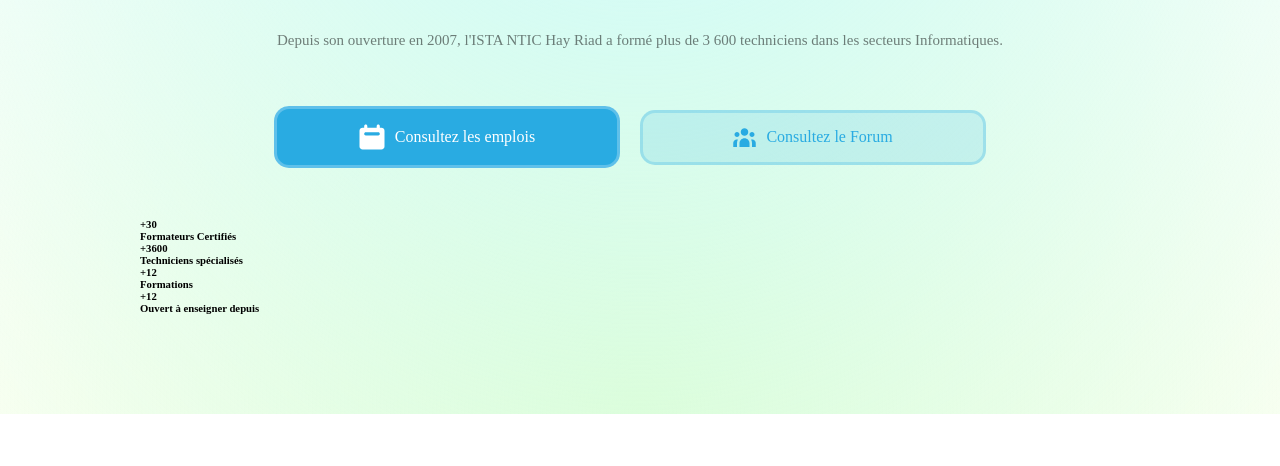
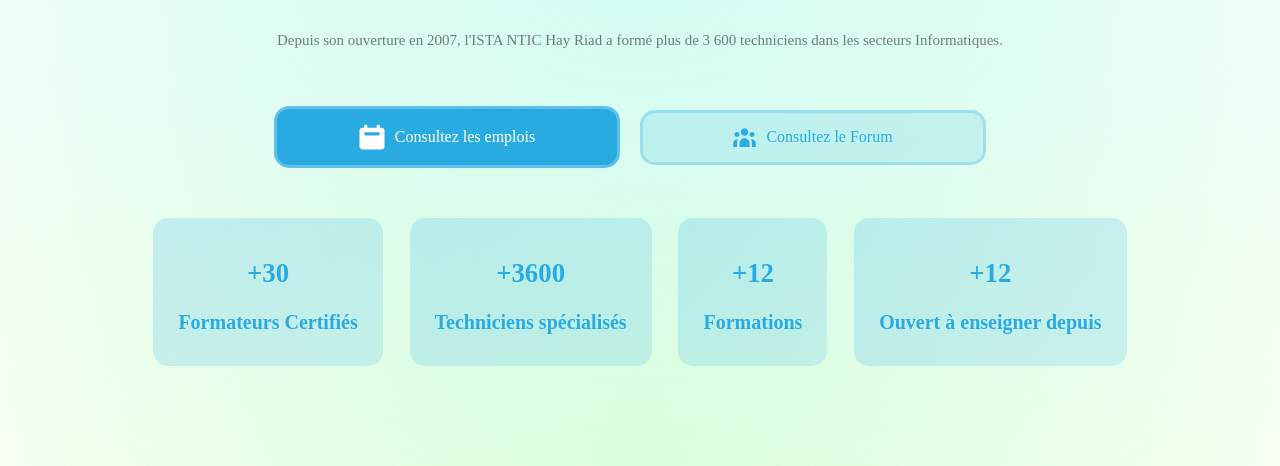
Before and after one commit to Andramed/landing, a plain HTML site: page index.html in a window 1280 px wide. Shown: the part 401-867 px from the top of the page. Before the commit the page ends 815 px from the top, so only its background shows below. Drawn offline with Linux system fonts and the light colour scheme.

Commit message:
added first section

```diff
--- a/index.html
+++ b/index.html
@@ -51,23 +51,26 @@
 				</li>
 			</ul>
 		</div>
+		<section class="cards">
 			<div class="cards-first-section">
 				<h6>+30</h6>
-			<h6>Formateurs Certifiés</h6>
+				<h6 class="cards-text">Formateurs Certifiés</h6>
 			</div>
 			<div class="cards-first-section">
 				<h6>+3600</h6>
-			<h6>Techniciens spécialisés</h6>
+				<h6 class="cards-text">Techniciens spécialisés</h6>
 			</div>
 			<div class="cards-first-section">
 				<h6>+12</h6>
-			<h6>Formations</h6>
+				<h6 class="cards-text">Formations</h6>
 			</div>
 			<div class="cards-first-section">
 				<h6>+12</h6>
-			<h6>Ouvert à enseigner depuis</h6>
+				<h6 class="cards-text">Ouvert  à enseigner depuis</h6>
 			</div>
 			</div>
+		</section>
+		<p></p>
 	</section>
   </main>
 </body>
--- a/style.css
+++ b/style.css
@@ -157,3 +157,35 @@
   .element-list-img{
 	margin: 0 0 0 auto;
   }
+  .cards {
+	display: flex;
+	justify-content: space-around;
+  }
+  .cards-first-section:hover {
+	text-align: center;
+	font-size: 40px;
+	line-height: 60px;
+	color: rgb(244, 246, 247);
+	justify-content: center;
+	align-items: center;
+	padding: 25px;
+	background: linear-gradient(135deg, #29ABE2 0%, #4BB8E7 100%);
+	border-radius: 15px;
+  }
+
+  .cards-first-section {
+	text-align: center;
+	font-size: 40px;
+	line-height: 60px;
+	color: rgba(41, 171, 226, 1);
+	justify-content: center;
+	align-items: center;
+	padding: 25px;
+	background: linear-gradient(135deg, rgba(41, 171, 226, 0.2) 0%, rgba(75, 184, 231, 0.2) 100%);
+	border-radius: 15px;
+  }
+  .cards-text {
+	font-size: 20px;
+	line-height: 38px;
+	z-index: 2;
+  }
```
Lines whose indentation alone changed are shown as unchanged.
